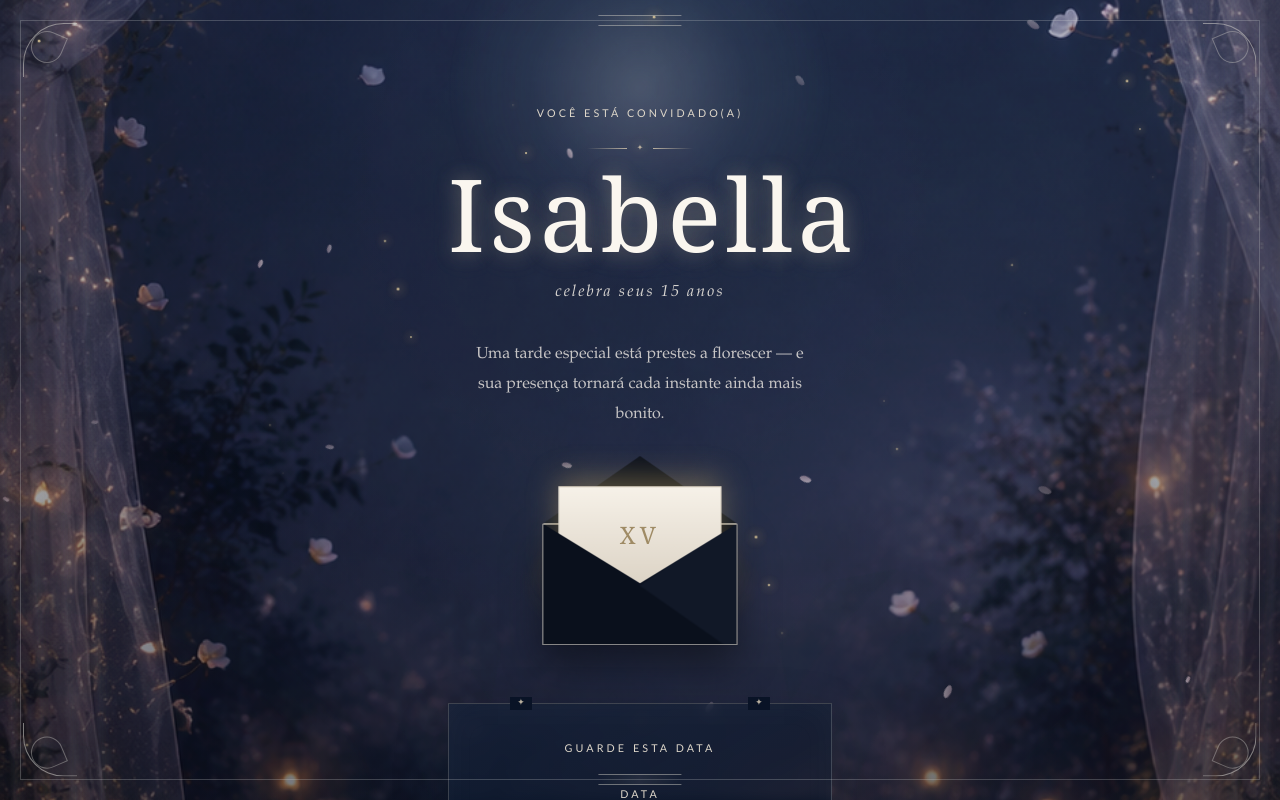
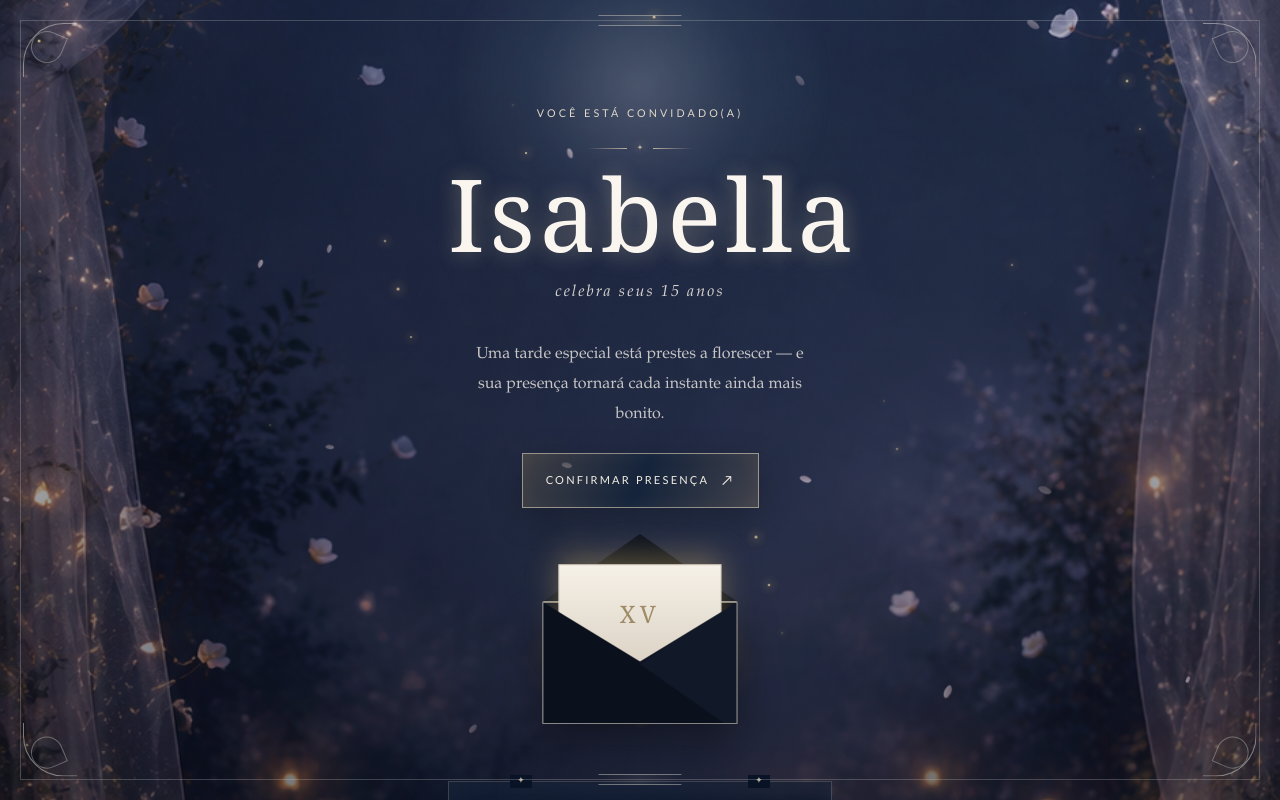
Before and after one commit to FelipeArauj0/isabela-15-anos, a Next.js app: page / in a window 1280 px wide. Shown: the top 800 px of the page. Built offline with nearby package versions, Linux system fonts and the light colour scheme.

Commit message:
feat: adicionar confirmação no início e direcionar WhatsApp

```diff
--- a/app/globals.css
+++ b/app/globals.css
@@ -173,6 +173,10 @@ h1 {
   color: rgba(245, 240, 233, 0.78);
   font-size: 1rem;
   line-height: 1.85;
+}
+
+.heroConfirmation {
+  margin-top: 1.5rem;
 }
 
 .envelopeScene {
--- a/app/page.tsx
+++ b/app/page.tsx
@@ -87,6 +87,8 @@ export default function Home() {
     "Olá! Confirmo minha presença nos 15 anos de Isabella, no dia 15 de novembro às 15h. ✨",
   );
 
+  const confirmationUrl = `https://wa.me/5571988745614?text=${confirmationMessage}`;
+
   return (
     <main className="invitationShell">
       <div className="nightBackdrop" aria-hidden="true" />
@@ -127,6 +129,18 @@ export default function Home() {
             Uma tarde especial está prestes a florescer — e sua presença tornará
             cada instante ainda mais bonito.
           </p>
+          <div className="heroConfirmation">
+            <a
+              className="confirmButton"
+              href={confirmationUrl}
+              target="_blank"
+              rel="noreferrer"
+              aria-label="Confirmar presença pelo WhatsApp"
+            >
+              <span>Confirmar presença</span>
+              <b aria-hidden="true">↗</b>
+            </a>
+          </div>
         </header>
 
         <div className="envelopeScene reveal revealTwo" aria-hidden="true">
@@ -176,7 +190,7 @@ export default function Home() {
           <p>Compartilhe conosco a alegria de viver este momento.</p>
           <a
             className="confirmButton"
-            href={`https://wa.me/?text=${confirmationMessage}`}
+            href={confirmationUrl}
             target="_blank"
             rel="noreferrer"
             aria-label="Confirmar presença pelo WhatsApp"
```
